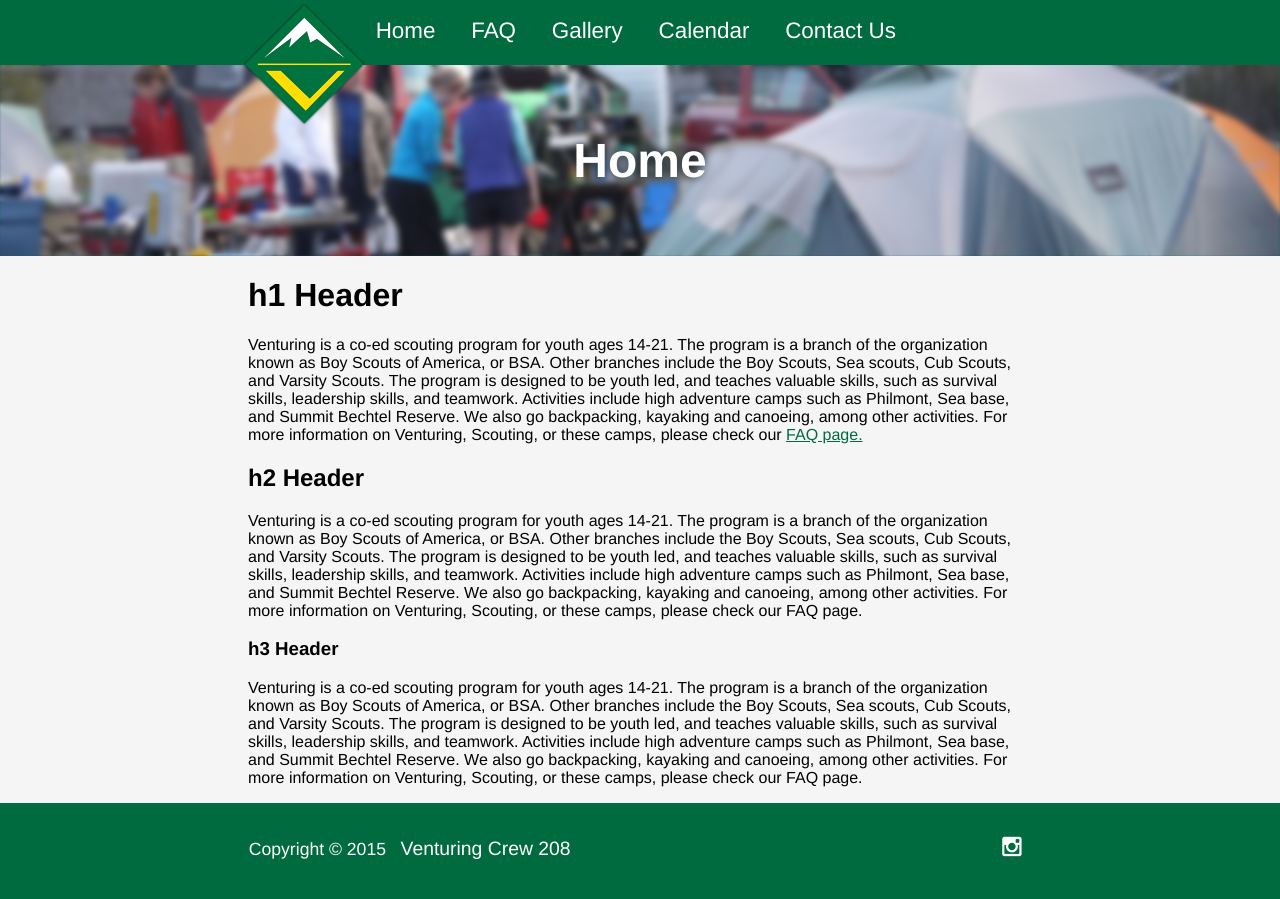
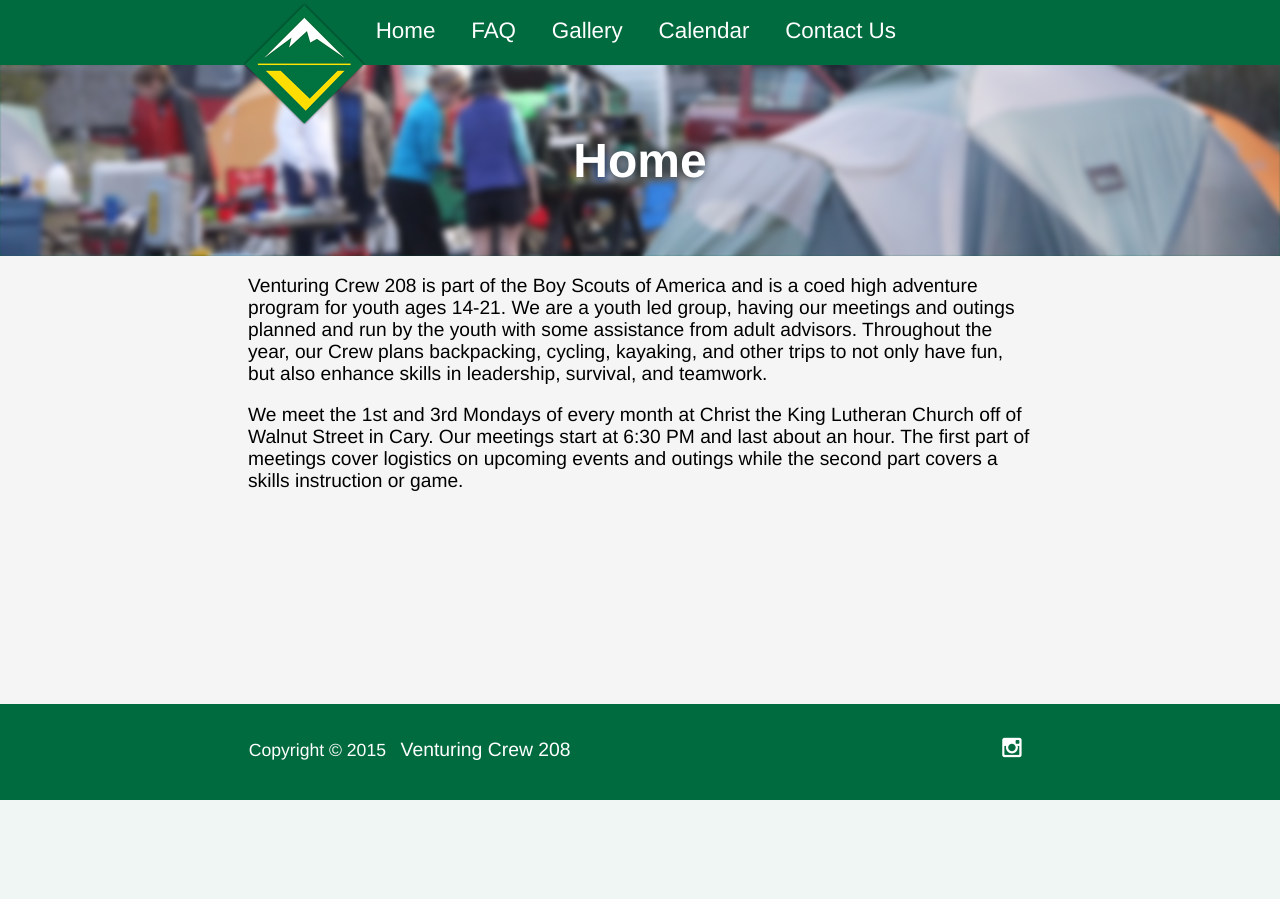
Before and after one commit to AquaMorph/Venturing-Crew-Website, a PHP site: page / in a window 1280 px wide. After the commit the page ends 800 px from the top, so only its background shows below. Run offline with PHP 8.4, Linux system fonts and the light colour scheme.

Commit message:
Added content to the home page

```diff
--- a/css/style.css
+++ b/css/style.css
@@ -161,6 +161,9 @@ body {
 .content a {
     color: #006B3F;
 }
+.content p {
+    font-size: 1.2em;
+}
 .wrapper {
     top: 4em;
 	padding-top:0em;
--- a/index.php
+++ b/index.php
@@ -1,10 +1,5 @@
 <?php include 'php/top.php'; top("Home","img/P1120327.JPG") ?>
-<h1>h1 Header</h1>
-<p>Venturing is a co-ed scouting program for youth ages 14-21. The program is a branch of the organization known as Boy Scouts of America, or BSA. Other branches include the Boy Scouts, Sea scouts, Cub Scouts, and Varsity Scouts. The program is designed to be youth led, and teaches valuable skills, such as survival skills, leadership skills, and teamwork. Activities include high adventure camps such as Philmont, Sea base, and Summit Bechtel Reserve. We also go backpacking, kayaking and canoeing, among other activities. For more information on Venturing, Scouting, or these camps, please check our <a href="index.php">FAQ page.</a></p>
+<p>Venturing Crew 208 is part of the Boy Scouts of America and is a coed high adventure program for youth ages 14-21. We are a youth led group, having our meetings and outings planned and run by the youth with some assistance from adult advisors. Throughout the year, our Crew plans backpacking, cycling, kayaking, and other trips to not only have fun, but also enhance skills in leadership, survival, and teamwork. </p>
 
-<h2>h2 Header</h2>
-<p>Venturing is a co-ed scouting program for youth ages 14-21. The program is a branch of the organization known as Boy Scouts of America, or BSA. Other branches include the Boy Scouts, Sea scouts, Cub Scouts, and Varsity Scouts. The program is designed to be youth led, and teaches valuable skills, such as survival skills, leadership skills, and teamwork. Activities include high adventure camps such as Philmont, Sea base, and Summit Bechtel Reserve. We also go backpacking, kayaking and canoeing, among other activities. For more information on Venturing, Scouting, or these camps, please check our FAQ page.</p>
-
-<h3>h3 Header</h3>
-<p>Venturing is a co-ed scouting program for youth ages 14-21. The program is a branch of the organization known as Boy Scouts of America, or BSA. Other branches include the Boy Scouts, Sea scouts, Cub Scouts, and Varsity Scouts. The program is designed to be youth led, and teaches valuable skills, such as survival skills, leadership skills, and teamwork. Activities include high adventure camps such as Philmont, Sea base, and Summit Bechtel Reserve. We also go backpacking, kayaking and canoeing, among other activities. For more information on Venturing, Scouting, or these camps, please check our FAQ page.</p>
+<p>We meet the 1st and 3rd Mondays of every month at Christ the King Lutheran Church off of Walnut Street in Cary. Our meetings start at 6:30 PM and last about an hour. The first part of meetings cover logistics on upcoming events and outings while the second part covers a skills instruction or game.</p>
 <?php include 'php/bottom.php'; ?>
```
